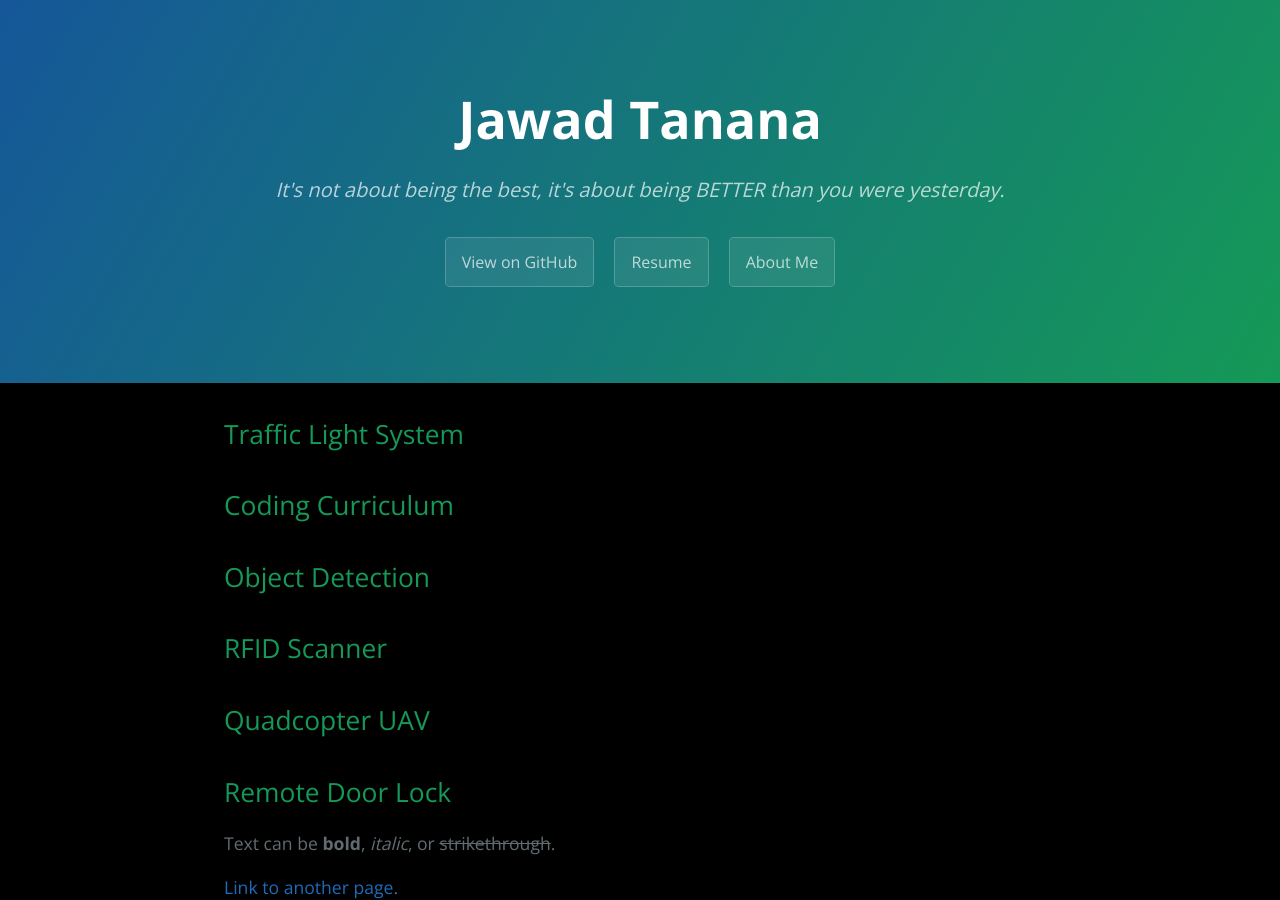
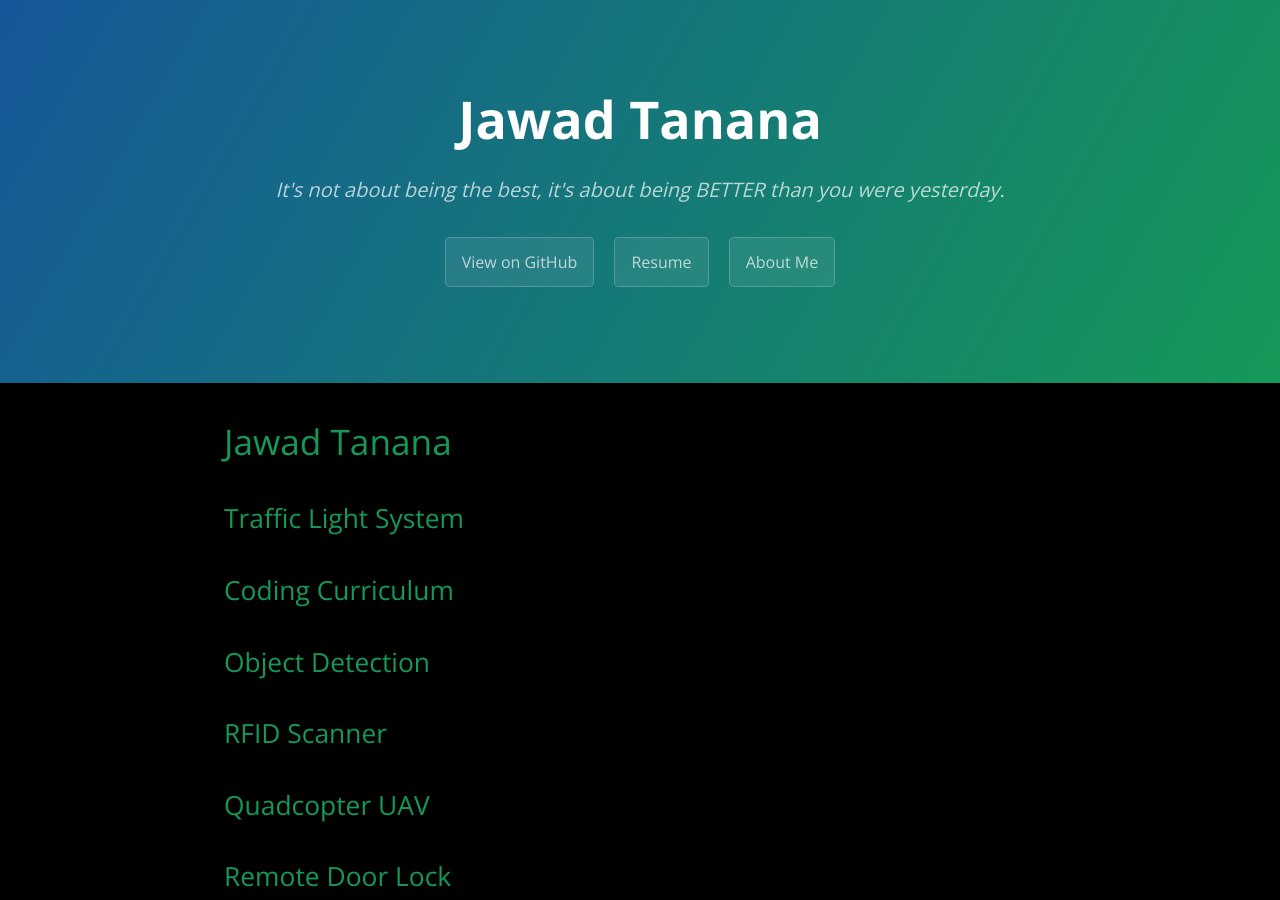
Before and after one commit to joey101/website, a Jekyll site: the page built from index.md, in a window 1280 px wide and 900 px high. Built offline with Jekyll 4.4.1, drawn with Linux system fonts in a browser that asks for light colours; our own code applies the rules of GitHub Pages for plain Markdown files.

Commit message:
Update index.md

```diff
--- a/index.md
+++ b/index.md
@@ -2,9 +2,7 @@
 layout: default
 ---
 
-
-
-
+# Jawad Tanana
 
 ## Traffic Light System
 ## Coding Curriculum
```
